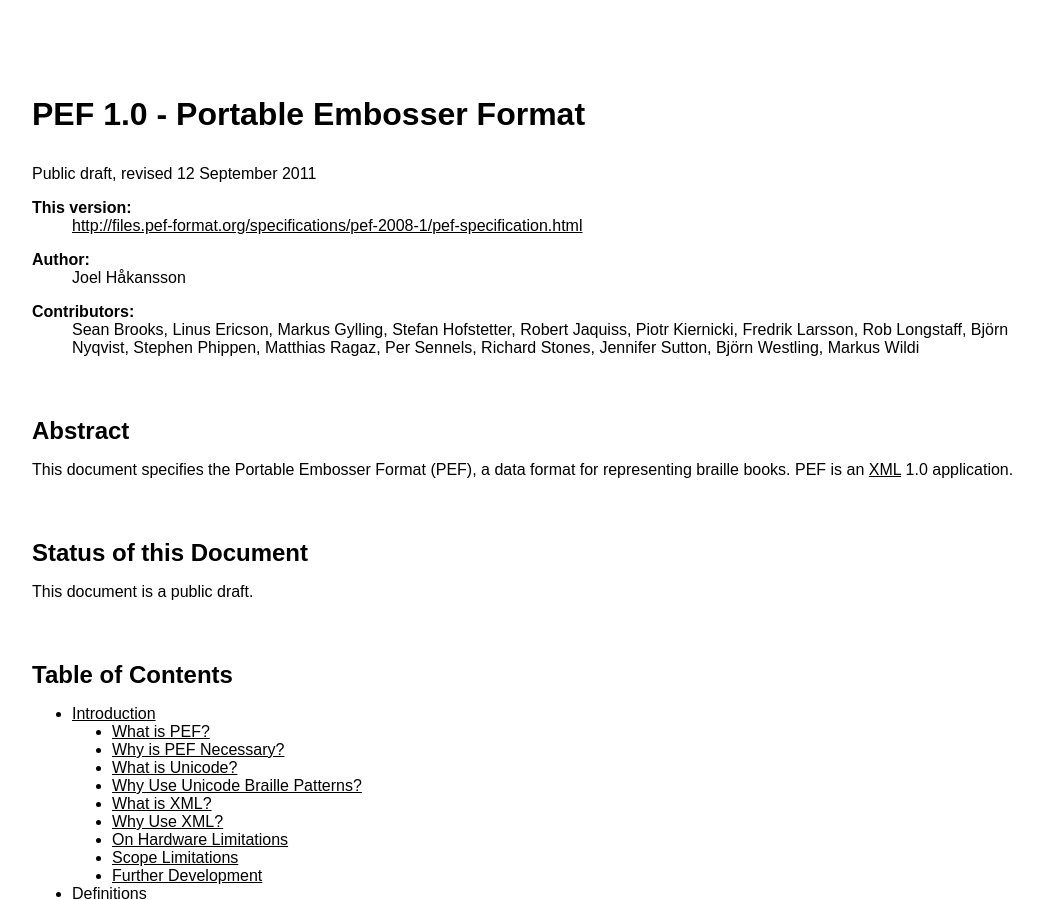
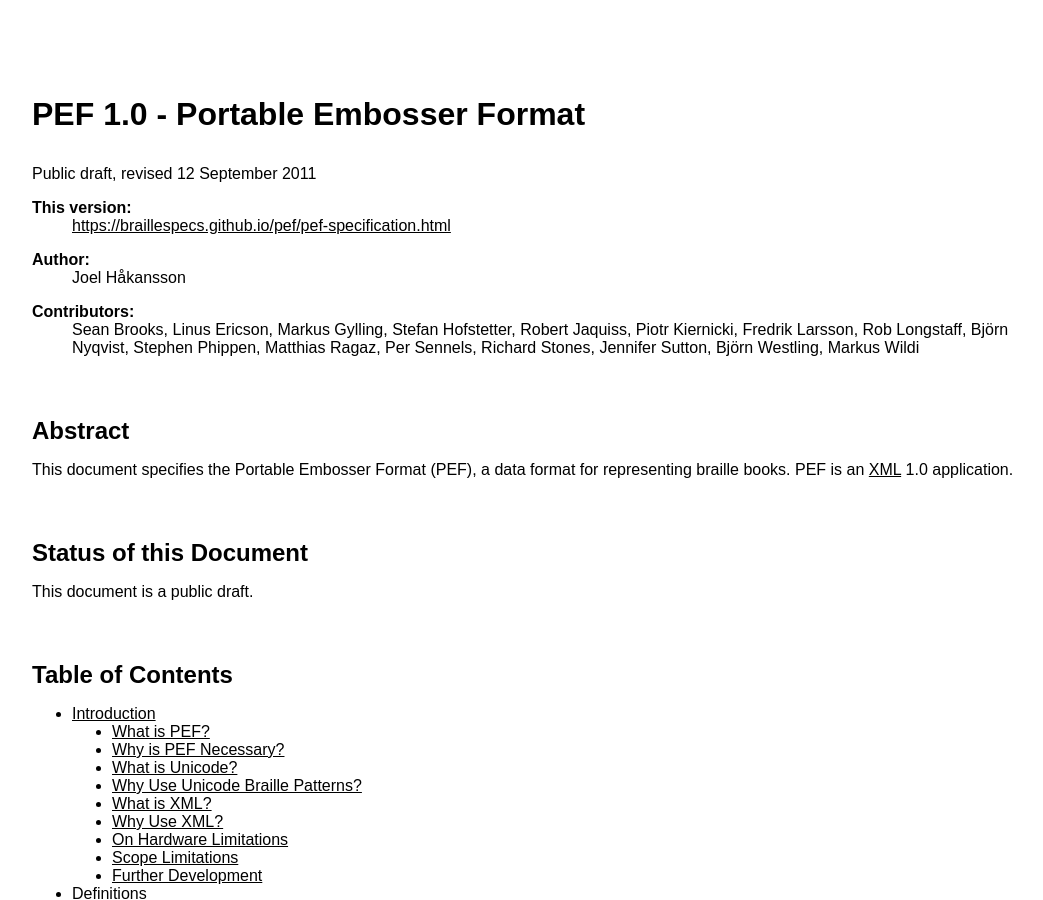
Before and after one commit to braillespecs/braillespecs.github.io, a Jekyll site: the page pef/pef-specification.html, which Jekyll copies as it is, in a window 1280 px wide and 900 px high. Shown: the whole window, without its empty margins (96-1139 px from the left). Built offline with Jekyll 4.4.1, drawn with Linux system fonts in a browser that asks for light colours; some of the changed lines change nothing that is shown.

Commit message:
Travis build of pef (13) auto-pushed

```diff
--- a/pef/pef-specification.html
+++ b/pef/pef-specification.html
@@ -23,7 +23,7 @@
 <dl>
   <dt><a id="thisVersion" name="thisVersion">This version</a>:</dt>
     <dd><a
-      href="http://files.pef-format.org/specifications/pef-2008-1/pef-specification.html">http://files.pef-format.org/specifications/pef-2008-1/pef-specification.html</a>
+      href="https://braillespecs.github.io/pef/pef-specification.html">https://braillespecs.github.io/pef/pef-specification.html</a>
     </dd>
   <dt>Author:</dt>
     <dd>Joel Håkansson</dd>
@@ -724,7 +724,7 @@
 <h2 id="Rule">Rule Sets</h2>
 
 <p>The rule sets mentioned below are included in the <a
-href="http://files.pef-format.org/specifications/pef-2008-1/pef-2008-1.zip">zip
+href="https://braillespecs.github.io/pef/pef-2008-1.zip">zip
 file</a> for this specification. Users looking for local copies of the rule
 sets to work with should download and use this archive rather than using the
 specific references below.</p>
```
Also changed, not shown: 1 other file.
